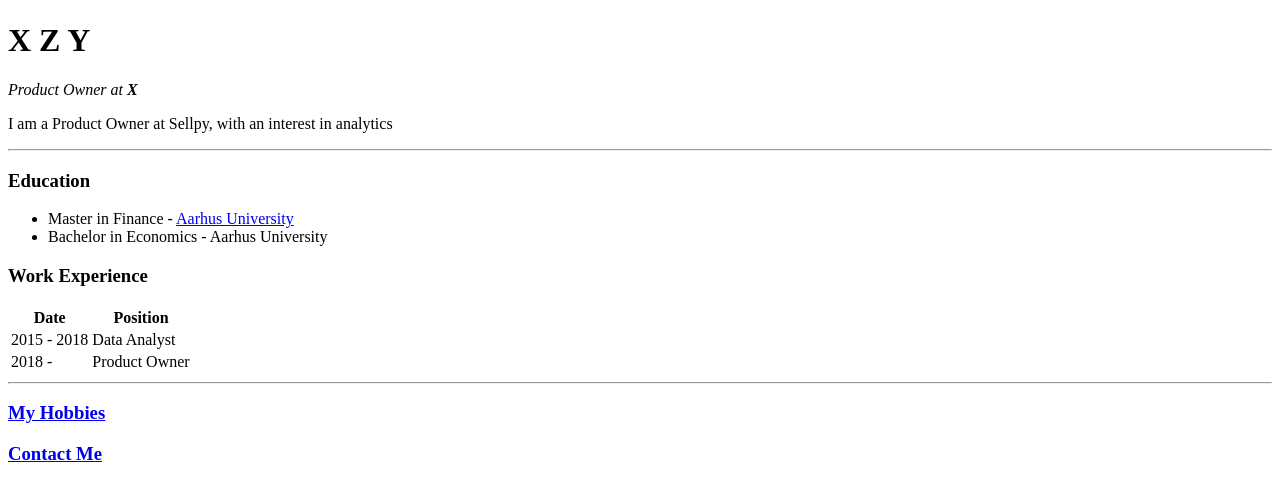
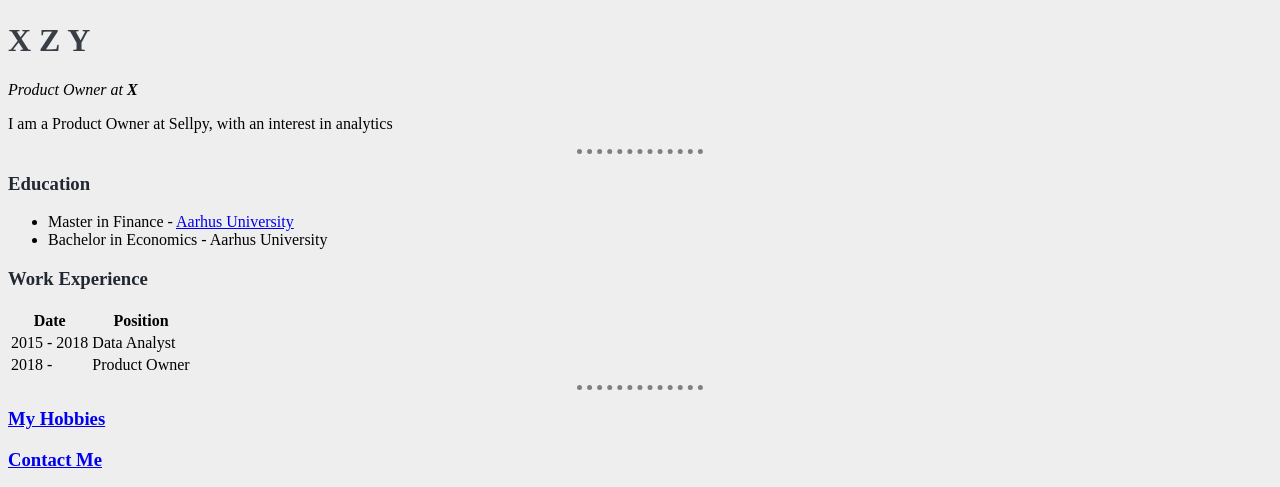
Before and after one commit to mathias435/CV, a plain HTML site: page index.html in a window 1280 px wide. Shown: the part 311-798 px from the top of the page. Drawn offline with Linux system fonts and the light colour scheme.

Commit message:
addColors

```diff
--- a/index.html
+++ b/index.html
@@ -4,6 +4,7 @@
 <head>
   <meta charset="utf-8">
   <title>X Personal Site</title>
+  <link rel="stylesheet" href="/styles/styles.css">
 </head>
 
 <body>
--- a/styles/styles.css
+++ b/styles/styles.css
@@ -1,6 +1,19 @@
 
 body{
-  background-color: blue;
+  background-color: #eeeeee;
+  }
 
+h1{
+  color:#393e46;
+}
 
+h3{
+  color:#222831;
 }
+
+hr{
+  border-color:grey;
+  border-width:5px;
+  border-style:dotted none none;
+  width: 10%;
+}
```
